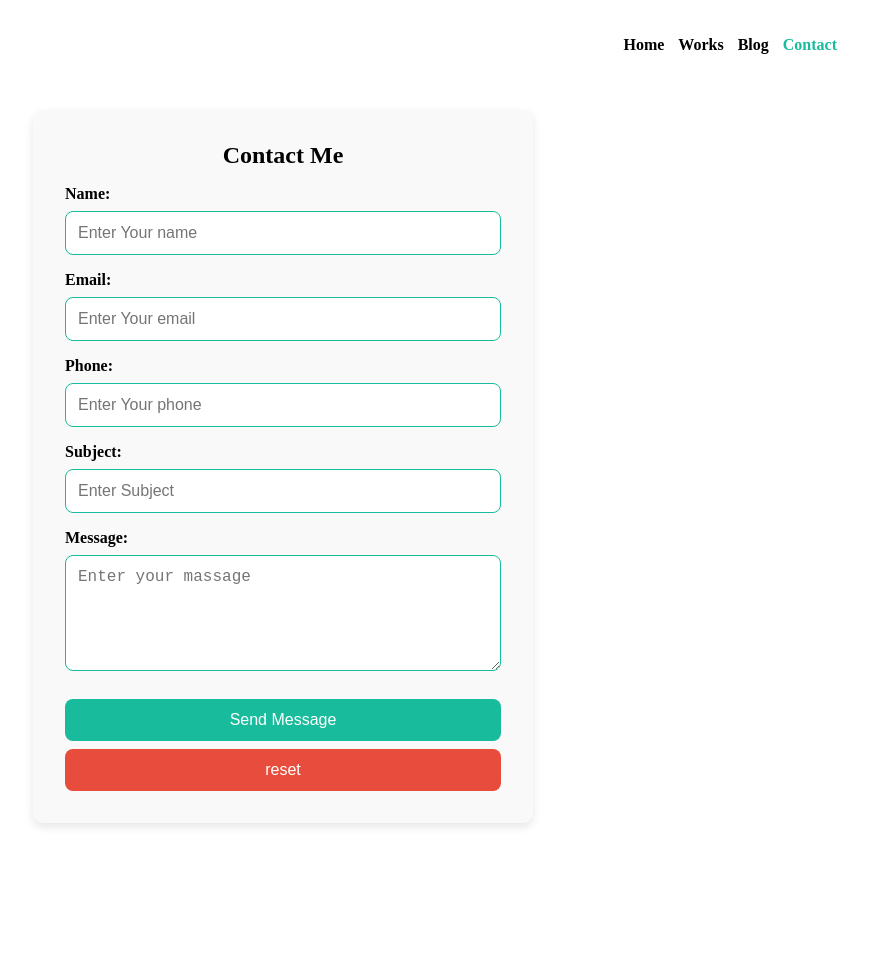
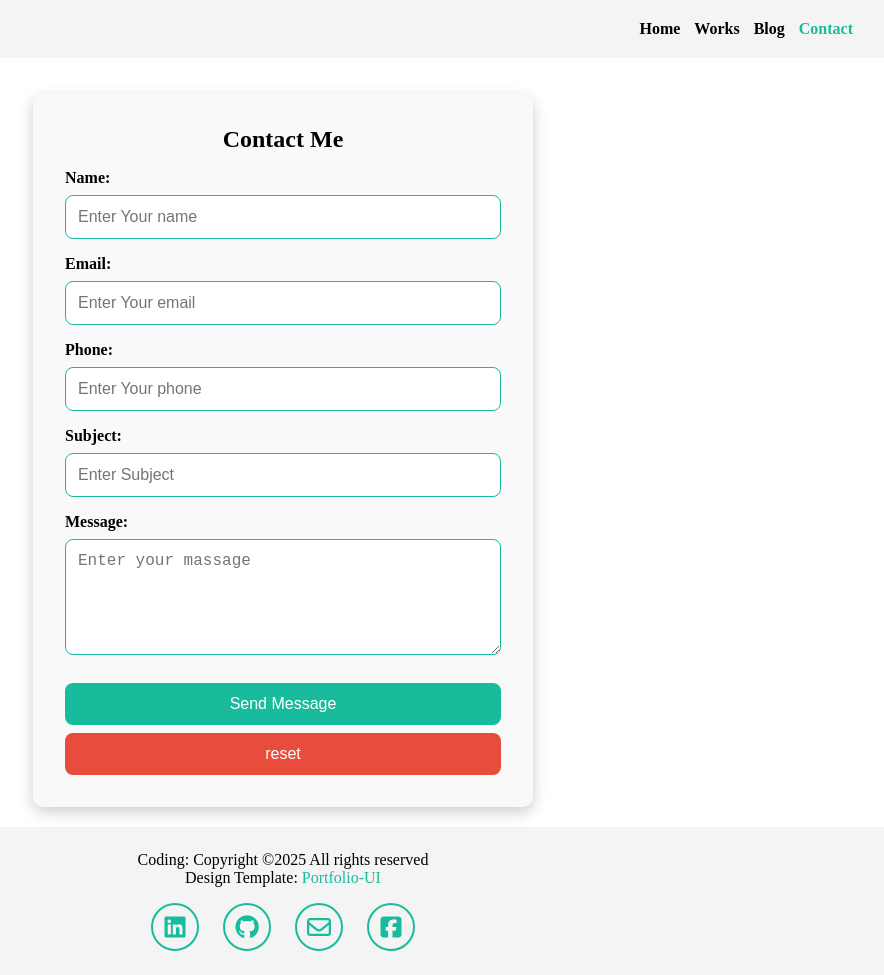
Before and after one commit to khaledradwan96/Khaled-Radwan---Portfolio, a plain HTML site: page Pages/contact.html in a window 1280 px wide. Shown: the whole page, without its empty margins (357-1241 px from the left). Before the commit the page ends 843 px from the top, so only its background shows below. Drawn offline with Linux system fonts and the light colour scheme.

Commit message:
add footer for pages

```diff
--- a/Pages/contact.html
+++ b/Pages/contact.html
@@ -55,7 +55,37 @@
         </div>
     </main>
 
-    <footer></footer>
+    <!-- ========== Footer ========== -->
+    <footer>
+        <p> Coding: Copyright ©2025 All rights reserved</p>
+        <p> Design Template:
+            <a href="https://www.figma.com/design/B6EmxFfJZeYnc7p2q6zMWZ/Portfolio-UI---Web---Mobile--Community-?node-id=138-131&t=cMrtfJbimHLQc9Bj-0"
+                target="_blank">Portfolio-UI</a>
+        </p>
+
+        <ul class="personal-social">
+            <li>
+                <a href="https://www.linkedin.com/in/khaledradwan96/" target="_blank" title="LinkedIn">
+                    <i class="fa-brands fa-linkedin"></i>
+                </a>
+            </li>
+            <li>
+                <a href="https://github.com/khaledradwan96" target="_blank" title="GitHub">
+                    <i class="fa-brands fa-github"></i>
+                </a>
+            </li>
+            <li>
+                <a href="mailto:khaledradwan96@gmail.com" title="Email">
+                    <i class="fa-regular fa-envelope"></i>
+                </a>
+            </li>
+            <li>
+                <a href="https://www.facebook.com/khaldradwan96/" target="_blank" title="Facebook">
+                    <i class="fa-brands fa-square-facebook"></i>
+                </a>
+            </li>
+        </ul>
+    </footer>
 </body>
 
 </html>
--- a/Styles/main-style.css
+++ b/Styles/main-style.css
@@ -14,11 +14,16 @@
 :root {
   --main-color: #18bc9c;
   --main-color-hover: #128f76;
+  --background-color: #f4f4f4;
+  --box-shadow: 0 5px 15px rgba(0, 0, 0, 0.2);
 }
 /* ========== Header ========== */
+header {
+  background-color: var(--background-color);
+  margin-bottom: 1rem;
+}
 header nav {
   text-align: right;
-  padding: 1rem;
 }
 
 header ul {
@@ -54,7 +59,7 @@ header ul li a:hover {
 #home figure img {
   width: 200px;
   border-radius: 50%;
-  box-shadow: 0 5px 15px rgba(0, 0, 0, 0.3);
+  box-shadow: var(--box-shadow);
 }
 #home .about span {
   color: var(--main-color);
@@ -76,7 +81,7 @@ header ul li a:hover {
 
 /* ========== Posts section ========== */
 #posts {
-  background-color: #edf7fa;
+  background-color: var(--background-color);
   padding: 2rem 4rem;
   text-align: center;
 }
@@ -129,6 +134,45 @@ header ul li a:hover {
   border-radius: 12px;
 }
 
+/* ========== Footer ========== */
+footer {
+  background-color: var(--background-color);
+  padding: 1.5rem 0;
+  text-align: center;
+}
+footer a {
+  text-decoration: none;
+  color: var(--main-color);
+}
+
+.personal-social {
+  display: flex;
+  justify-content: center;
+  gap: 1.5rem;
+  list-style: none;
+  padding: 0;
+  margin-top: 1rem;
+}
+
+.personal-social li a {
+  display: inline-flex;
+  align-items: center;
+  justify-content: center;
+  width: 48px;
+  height: 48px;
+  font-size: 1.5rem;
+  border: 2px solid var(--main-color);
+  border-radius: 50%;
+  transition: 0.3s;
+}
+
+.personal-social li a:hover {
+  background-color: var(--main-color);
+  color: #ffffff;
+  transform: scale(1.1);
+  box-shadow: var(--box-shadow);
+}
+
 /* ========== Contact me ========== */
 .contact-form {
   max-width: 500px;
@@ -136,7 +180,7 @@ header ul li a:hover {
   padding: 2rem;
   background: #f9f9f9;
   border-radius: 10px;
-  box-shadow: 0 4px 10px rgba(0, 0, 0, 0.1);
+  box-shadow: var(--box-shadow);
 }
 
 .contact-form h2 {
```
Also changed, not shown: Pages/blog.html (+31 -0 lines), Pages/works.html (+32 -0 lines), index.html (+27 -0 lines).
